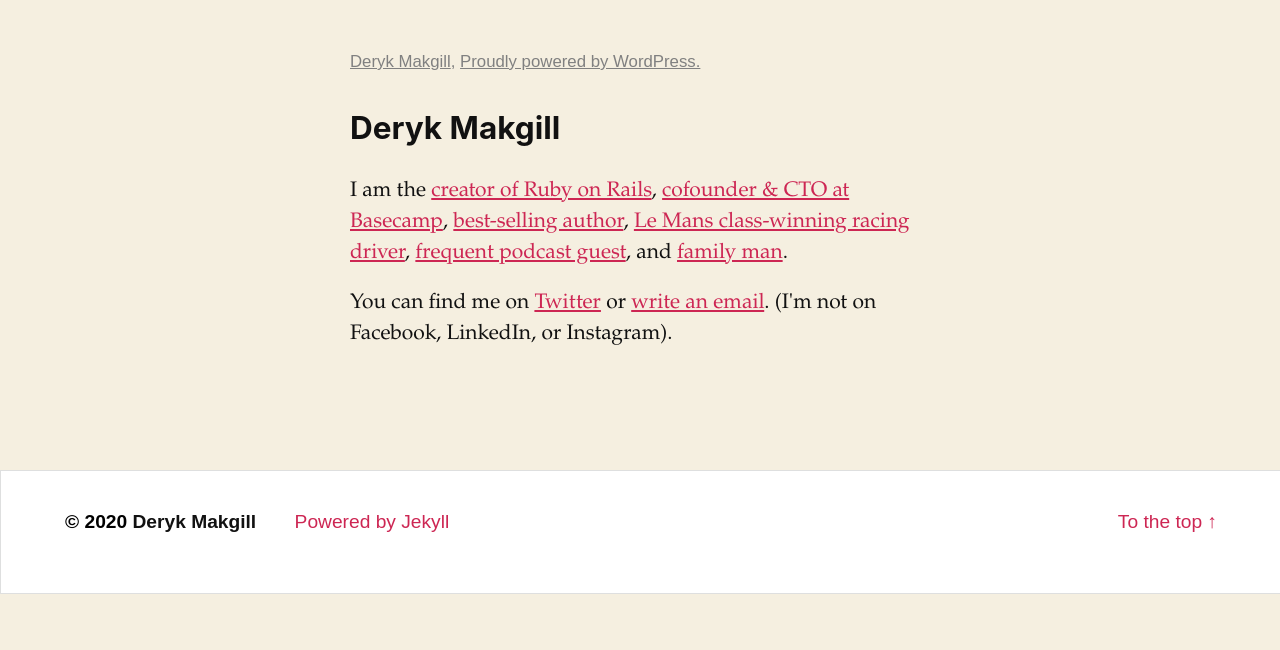
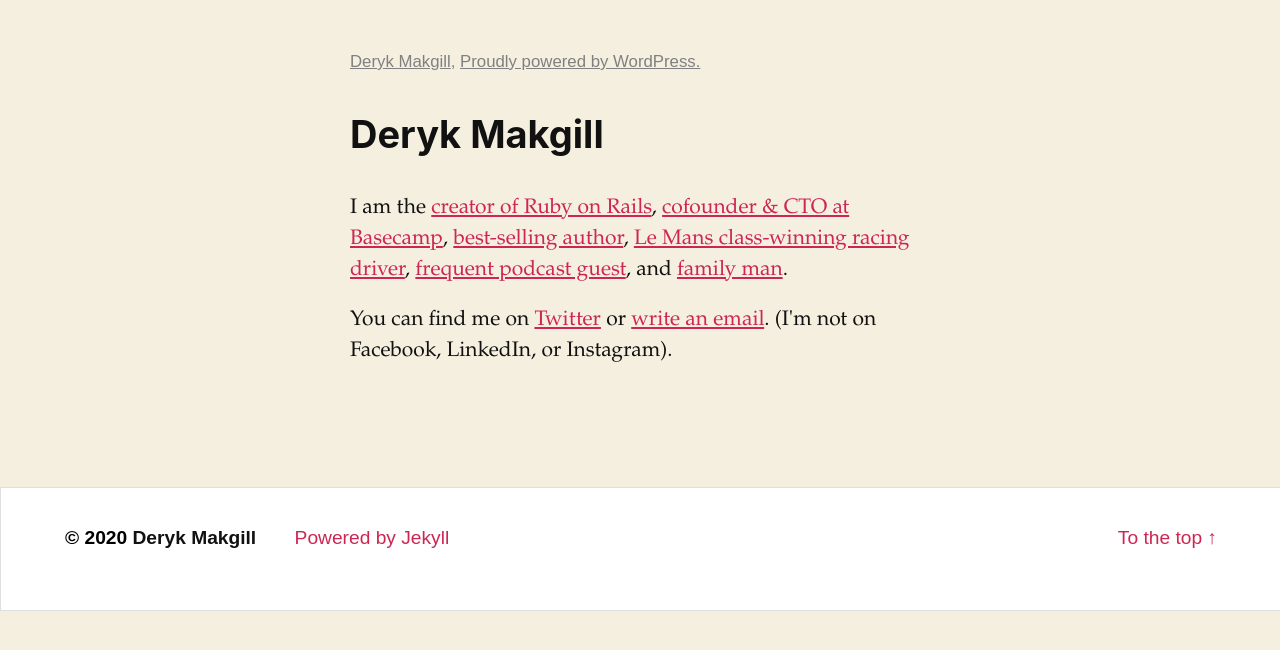
Before and after one commit to derykmakgill/matt, a Jekyll site: the page built from index.md, in a window 1280 px wide. Shown: the top 650 px of the page. Built offline with Jekyll 4.4.1, drawn with Linux system fonts in a browser that asks for light colours.

Commit message:
Update default.html

```diff
--- a/_layouts/default.html
+++ b/_layouts/default.html
@@ -56,8 +56,8 @@ h1, h2, h3, h4, h5, h6 {
 }
 
 h1 {
-  /*font-size: 38px;
-  line-height: 42px;
+  font-size: 38px;
+  /*line-height: 42px;
   margin-bottom: 20px;*/
 }
 
```
